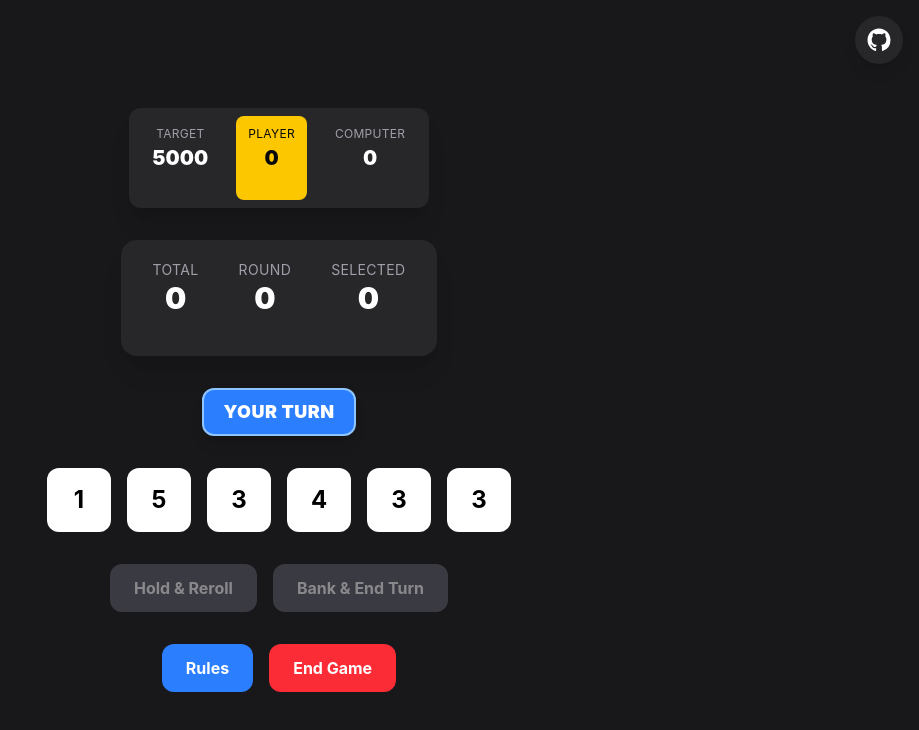
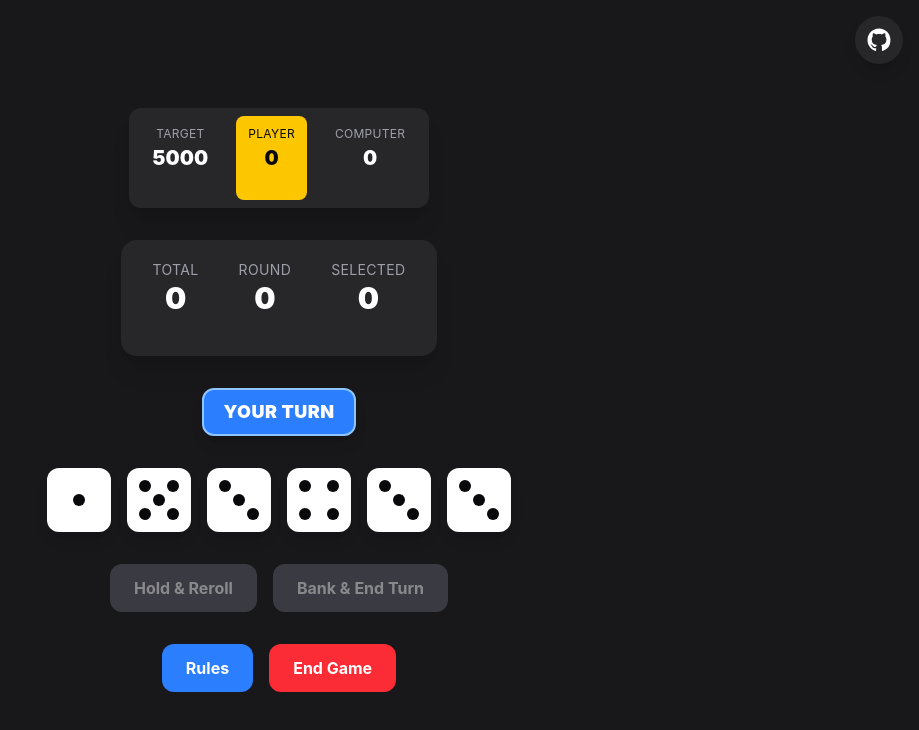
Before and after one commit to maddisanotoole/Velocidice, a React (Vite) app: page / in a window 1280 px wide. Shown: the top 730 px of the page, without its empty margins (361-1280 px from the left). Built offline with nearby package versions, Linux system fonts and the light colour scheme.

Commit message:
dice face, use pips and different base colour for computer

```diff
--- a/src/App.tsx
+++ b/src/App.tsx
@@ -289,6 +289,7 @@ function App() {
         {dice.map((die) => (
           <DieFace
             key={`die_${die.id}`}
+            currentPlayer={currentPlayer}
             onClick={() => selectDie(die.id)}
             die={die}
           ></DieFace>
--- a/src/components/DiceFace.tsx
+++ b/src/components/DiceFace.tsx
@@ -1,28 +1,66 @@
-import { type Die, DieStatus } from "../types";
+import { type Die, DieStatus, type PlayerId } from "../types";
 
 interface DieProps {
   onClick: () => void;
   die: Die;
+  currentPlayer: PlayerId;
 }
 
-export const DieFace: React.FC<DieProps> = ({ onClick, die }) => {
+const pipPositions = {
+  1: ["center"],
+  2: ["top-left", "bottom-right"],
+  3: ["top-left", "center", "bottom-right"],
+  4: ["top-left", "top-right", "bottom-left", "bottom-right"],
+  5: ["top-left", "top-right", "center", "bottom-left", "bottom-right"],
+  6: [
+    "top-left",
+    "top-right",
+    "middle-left",
+    "middle-right",
+    "bottom-left",
+    "bottom-right",
+  ],
+} as const;
+
+const pipClasses = {
+  "top-left": "left-3 top-3",
+  "top-right": "right-3 top-3",
+  "middle-left": "left-3 top-1/2 -translate-y-1/2",
+  "middle-right": "right-3 top-1/2 -translate-y-1/2",
+  center: "left-1/2 top-1/2 -translate-x-1/2 -translate-y-1/2",
+  "bottom-left": "bottom-3 left-3",
+  "bottom-right": "bottom-3 right-3",
+} as const;
+
+export const DieFace: React.FC<DieProps> = ({ onClick, die, currentPlayer }) => {
+  const isHeld = die.status === DieStatus.HELD;
+  const isComputerTurn = currentPlayer === "computer";
+
   return (
     <div
       key={`die_${die.id}`}
       onClick={onClick}
       className={`
-  w-16 h-16 rounded-xl flex items-center justify-center
-  text-2xl font-bold cursor-pointer transition-all
+  relative h-16 w-16 rounded-xl cursor-pointer transition-all shadow-lg
   ${
-    die.status === DieStatus.HELD
-      ? "bg-green-500 text-white"
+    isHeld
+      ? "bg-green-500"
       : die.status === DieStatus.SELECTED
-        ? "bg-yellow-400 text-black"
-        : "bg-white text-black"
+        ? "bg-yellow-400"
+        : isComputerTurn
+          ? "bg-purple-400"
+          : "bg-white"
   }
 `}
     >
-      {die.value}
+      {pipPositions[die.value as keyof typeof pipPositions].map((position) => (
+        <span
+          className={`absolute h-3 w-3 rounded-full ${
+            isHeld ? "bg-white" : "bg-zinc-950"
+          } ${pipClasses[position]}`}
+          key={position}
+        />
+      ))}
     </div>
   );
 };
```
